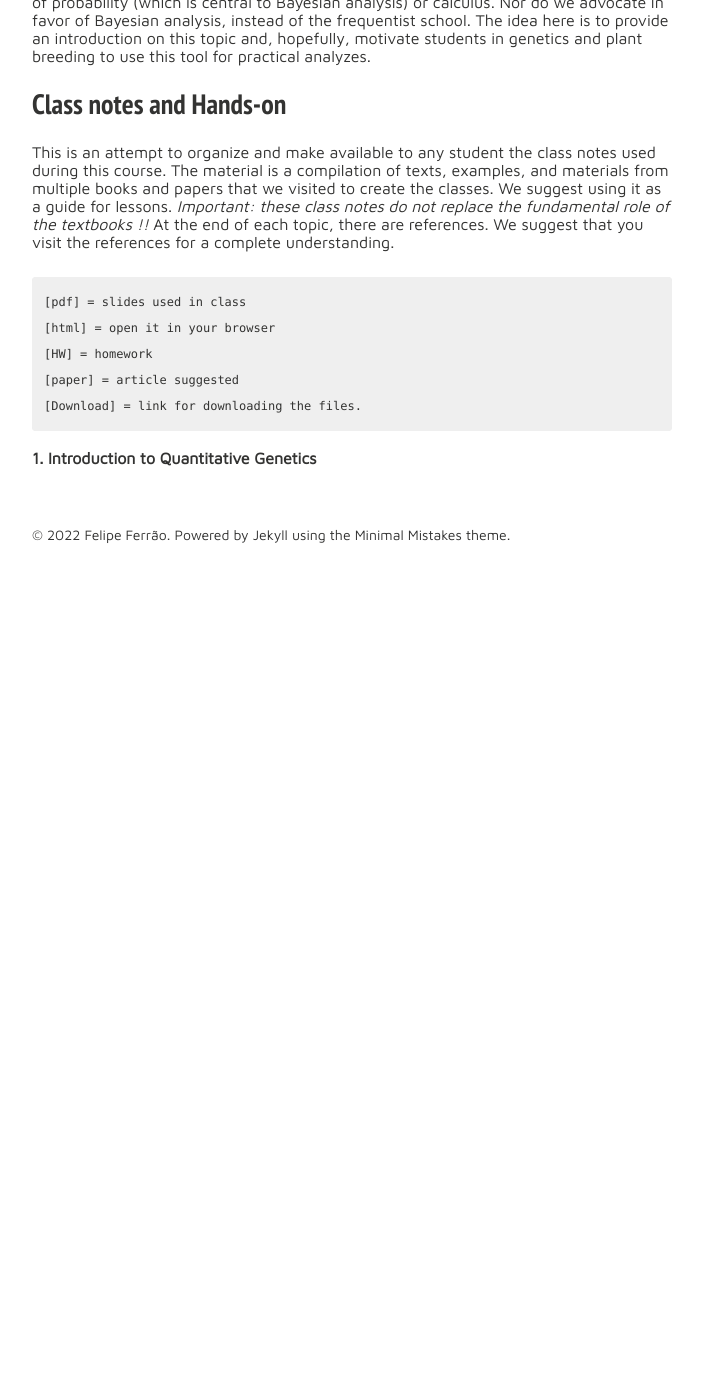
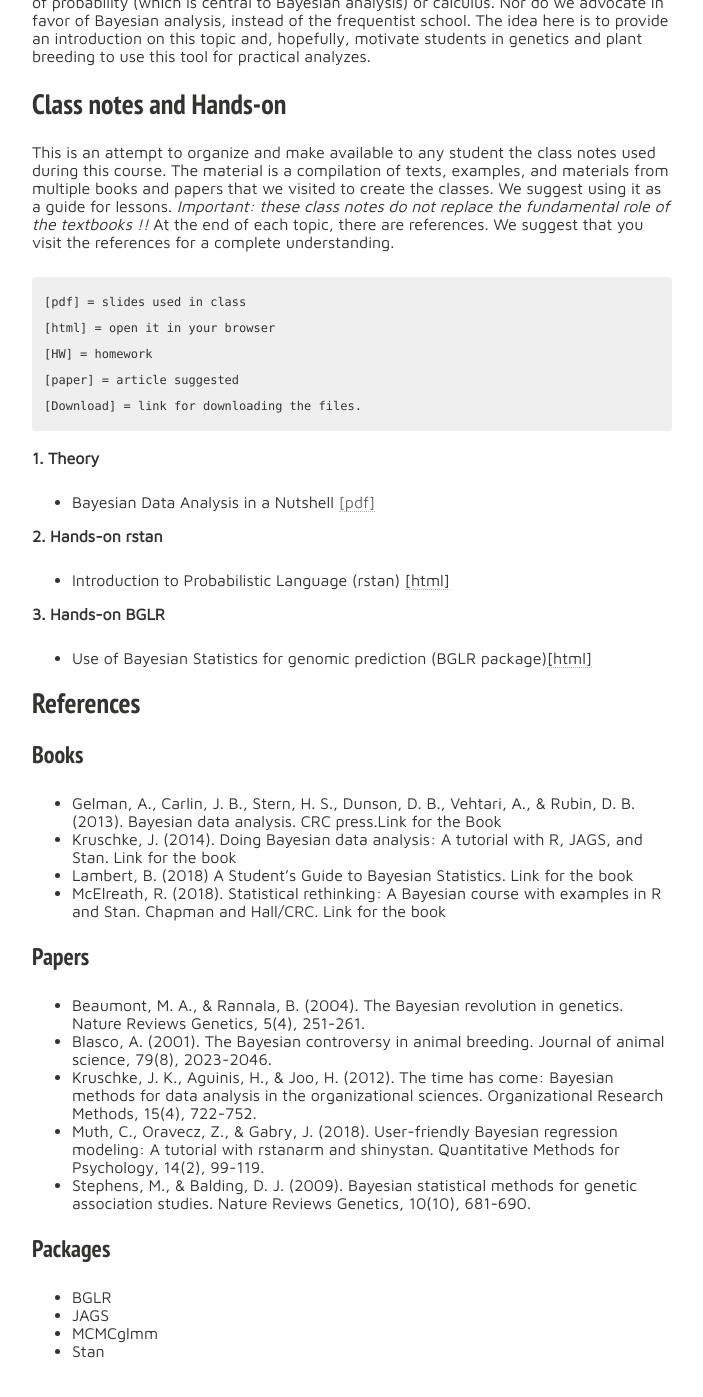
Before and after one commit to lfelipe-ferrao/lfelipe-ferrao.github.io, a Jekyll site: the page built from class/Bayesian/index.md, in a window 1280 px wide and 1400 px high, scrolled down 754 px. Shown: the top 1397 px of the window, without its empty margins (288-991 px from the left). Built offline with Jekyll 4.4.1, drawn with Linux system fonts in a browser that asks for light colours; nearby versions of some CDN libraries; our own code applies the rules of GitHub Pages for plain Markdown files; before the commit the page ends 1345 px from its top, so only the background shows below that.

Commit message:
Update index.md

````diff
--- a/class/Bayesian/index.md
+++ b/class/Bayesian/index.md
@@ -26,4 +26,34 @@ This is an attempt to organize and make available to any student the class notes
 [Download] = link for downloading the files.
 ```
 
-**1. Introduction to Quantitative Genetics**
+**1. Theory**
+- Bayesian Data Analysis in a Nutshell [[pdf]]()
+
+**2. Hands-on rstan**
+
+- Introduction to Probabilistic Language (rstan) [[html]](https://htmlpreview.github.io/?https://github.com/lfelipe-ferrao/lfelipe-ferrao.github.io/blob/master/class/Bayesian/RegressionBayes.html)
+
+**3. Hands-on BGLR**
+
+- Use of Bayesian Statistics for genomic prediction (BGLR package)[[html]](https://htmlpreview.github.io/?https://github.com/lfelipe-ferrao/lfelipe-ferrao.github.io/blob/master/class/Bayesian/BGLR.html)
+
+## References
+
+### Books
+- Gelman, A., Carlin, J. B., Stern, H. S., Dunson, D. B., Vehtari, A., & Rubin, D. B. (2013). Bayesian data analysis. CRC press.Link for the Book
+- Kruschke, J. (2014). Doing Bayesian data analysis: A tutorial with R, JAGS, and Stan. Link for the book
+- Lambert, B. (2018) A Student’s Guide to Bayesian Statistics. Link for the book
+- McElreath, R. (2018). Statistical rethinking: A Bayesian course with examples in R and Stan. Chapman and Hall/CRC. Link for the book
+
+### Papers
+- Beaumont, M. A., & Rannala, B. (2004). The Bayesian revolution in genetics. Nature Reviews Genetics, 5(4), 251-261.
+- Blasco, A. (2001). The Bayesian controversy in animal breeding. Journal of animal science, 79(8), 2023-2046.
+- Kruschke, J. K., Aguinis, H., & Joo, H. (2012). The time has come: Bayesian methods for data analysis in the organizational sciences. Organizational Research Methods, 15(4), 722-752.
+- Muth, C., Oravecz, Z., & Gabry, J. (2018). User-friendly Bayesian regression modeling: A tutorial with rstanarm and shinystan. Quantitative Methods for Psychology, 14(2), 99-119.
+- Stephens, M., & Balding, D. J. (2009). Bayesian statistical methods for genetic association studies. Nature Reviews Genetics, 10(10), 681-690.
+
+### Packages
+- BGLR
+- JAGS
+- MCMCglmm
+- Stan
````
